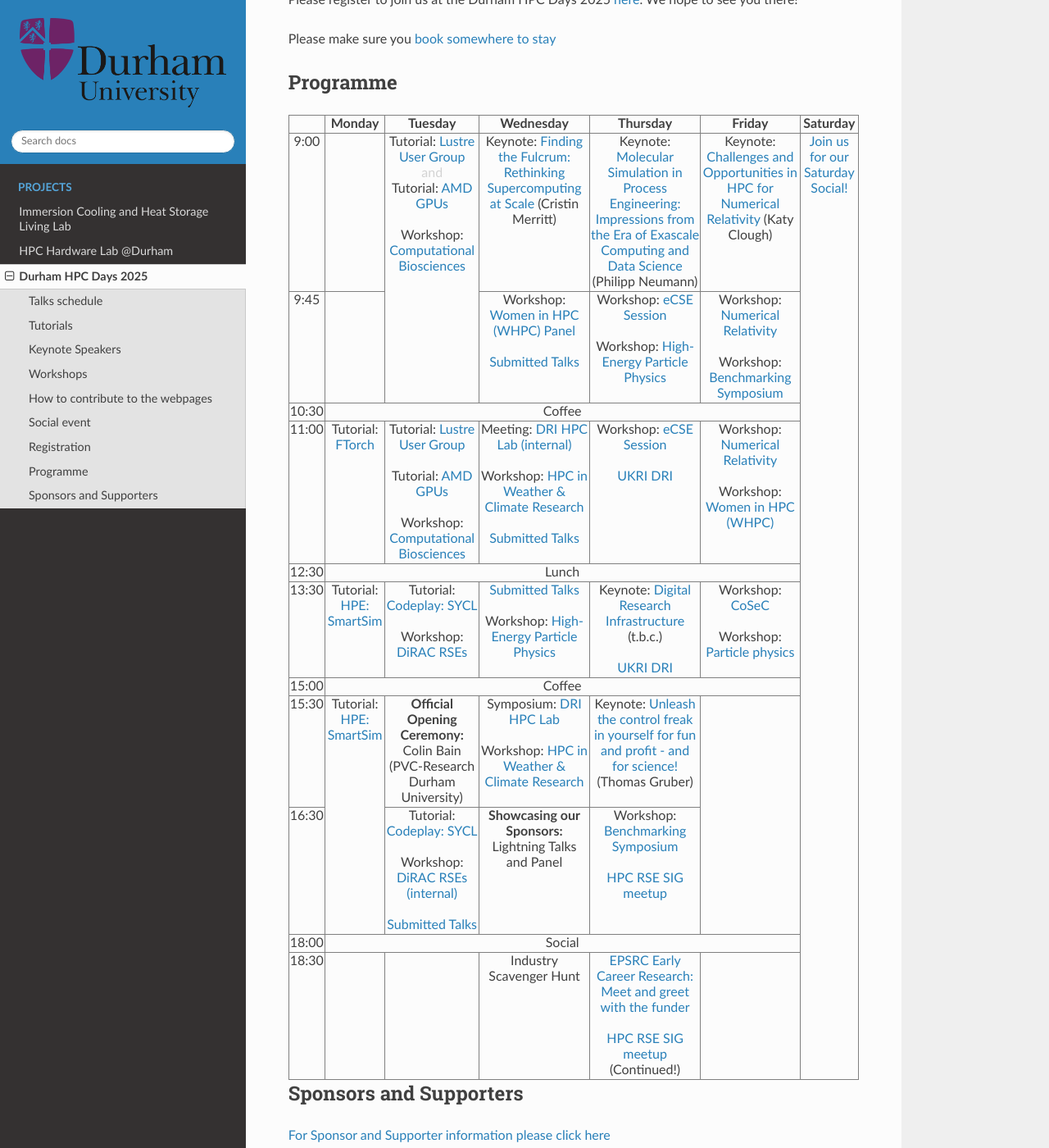
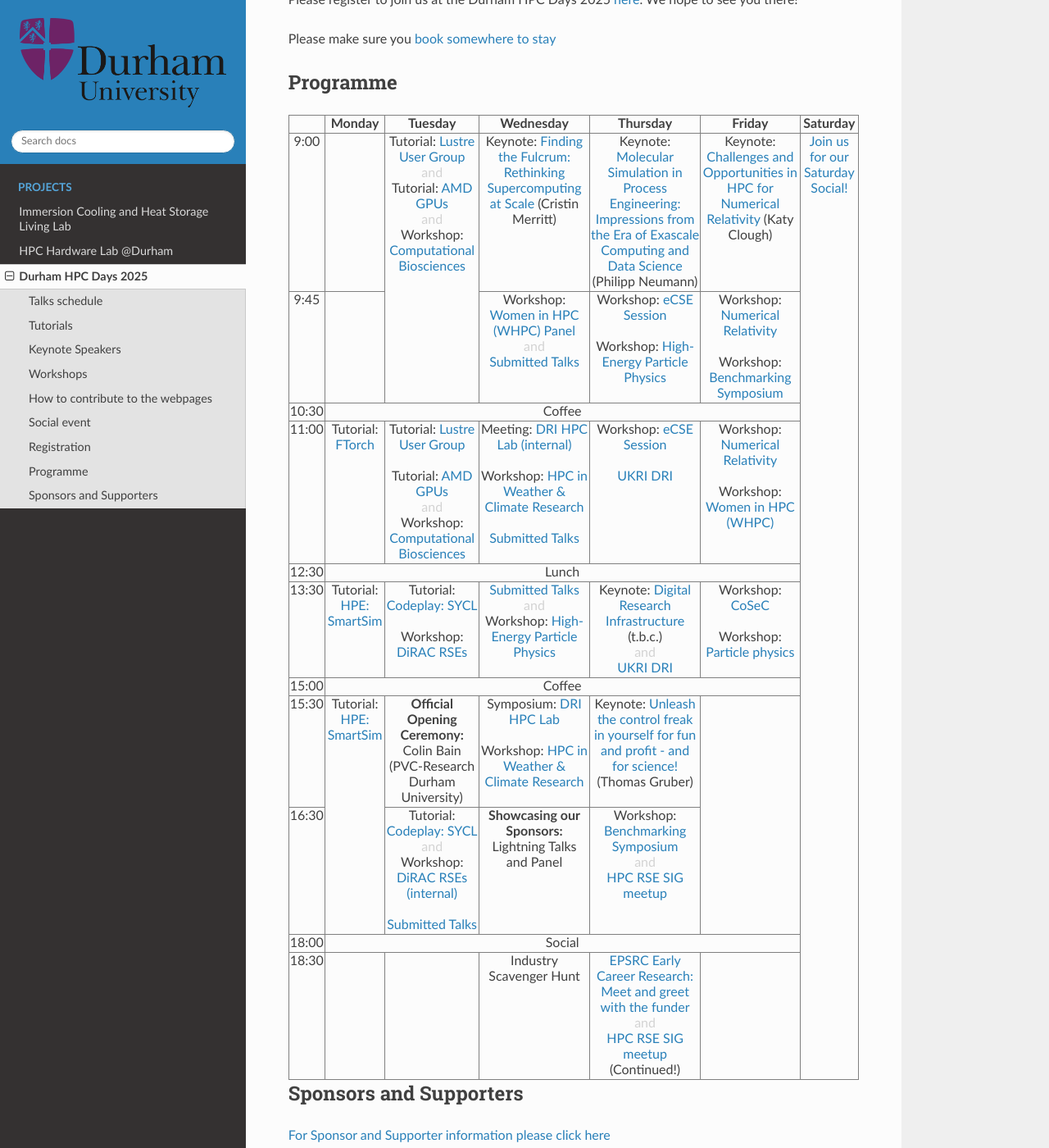
Before and after one commit to ilectra/durham, a Sphinx documentation site: the page built from docs/hpcdays/index.md, in a window 1280 px wide and 1400 px high, scrolled down 826 px. Shown: the whole window at 82% size. Built offline with Sphinx 7.4.7 and the Read the Docs theme 3.1.0, drawn with Linux system fonts in a browser that asks for light colours.

Commit message:
added ands

```diff
--- a/docs/hpcdays/index.md
+++ b/docs/hpcdays/index.md
@@ -37,7 +37,7 @@
 <tr>
   <td> 9:00 </td>
   <td> </td>
-  <td rowspan="2"> Tutorial: <a href="tutorials.html#lustre-user-group-darshan-profiling-on-lustre">Lustre User Group</a> <br /><div style="color:LightGrey;font-size=50%">and</div>  Tutorial: <a href="tutorials.html#amd-gpus-simplify-your-hpc-application-port-to-gpus-openmp-and-managed-memory-on-amd-mi300a-and-mi300x">AMD GPUs</a> <br /><br /> Workshop: <a href="workshops.html#computational-biosciences">Computational Biosciences</a></td>
+  <td rowspan="2"> Tutorial: <a href="tutorials.html#lustre-user-group-darshan-profiling-on-lustre">Lustre User Group</a> <br /><div style="color:LightGrey;font-size=50%">and</div>  Tutorial: <a href="tutorials.html#amd-gpus-simplify-your-hpc-application-port-to-gpus-openmp-and-managed-memory-on-amd-mi300a-and-mi300x">AMD GPUs</a> <br /><div style="color:LightGrey;font-size=50%">and</div> Workshop: <a href="workshops.html#computational-biosciences">Computational Biosciences</a></td>
   <td> Keynote: <a href="keynotes.html#cristin-merritt-chief-marketing-officer-alces-flight-ltd">Finding the Fulcrum: Rethinking Supercomputing at Scale</a> (Cristin Merritt)</td>
   <td> Keynote: <a href="keynotes.html#prof-dr-philipp-neumann">Molecular Simulation in Process Engineering: Impressions from the Era of Exascale Computing and Data Science</a> (Philipp Neumann) </td>
   <td> Keynote: <a href="keynotes.html#dr-katy-clough-stfc-ernest-rutherford-research-fellow">Challenges and Opportunities in HPC for Numerical Relativity</a> (Katy Clough) </td>
@@ -46,7 +46,7 @@
 <tr>
   <td> 9:45 </td>
   <td>  </td>
-  <td> Workshop: <a href="workshops.html#women-in-hpc-whpc">Women in HPC (WHPC) Panel</a> <br /><br /> <a href="talks.html#wednesday-4-june-2025-09-45-to-10-30">Submitted Talks</a> </td>
+  <td> Workshop: <a href="workshops.html#women-in-hpc-whpc">Women in HPC (WHPC) Panel</a> <br /><div style="color:LightGrey;font-size=50%">and</div> <a href="talks.html#wednesday-4-june-2025-09-45-to-10-30">Submitted Talks</a> </td>
   <td> Workshop: <a href="workshops.html#ecse-session">eCSE Session</a><br/><br/>Workshop: <a href="workshops.html#id1">High-Energy Particle Physics</a> </td>
   <td> Workshop: <a href="workshops.html#numerical-relativity">Numerical Relativity</a><br/><br/>
        Workshop: <a href="workshops.html#id2">Benchmarking Symposium</a> </td>
@@ -58,7 +58,7 @@
 <tr>
   <td> 11:00 </td>
   <td> Tutorial: <a href="tutorials.html#iccs-ftorch">FTorch</a> </td>
-  <td> Tutorial: <a href="tutorials.html#lustre-user-group-darshan-profiling-on-lustre">Lustre User Group</a> <br /> <br /> Tutorial: <a href="tutorials.html#amd-gpus-simplify-your-hpc-application-port-to-gpus-openmp-and-managed-memory-on-amd-mi300a-and-mi300x">AMD GPUs</a><br /><br /> Workshop: <a href="workshops.html#computational-biosciences">Computational Biosciences</a> </td>
+  <td> Tutorial: <a href="tutorials.html#lustre-user-group-darshan-profiling-on-lustre">Lustre User Group</a> <br /> <br /> Tutorial: <a href="tutorials.html#amd-gpus-simplify-your-hpc-application-port-to-gpus-openmp-and-managed-memory-on-amd-mi300a-and-mi300x">AMD GPUs</a><br /><div style="color:LightGrey;font-size=50%">and</div> Workshop: <a href="workshops.html#computational-biosciences">Computational Biosciences</a> </td>
   <td> Meeting: <a href="dri.html">DRI HPC Lab (internal)</a><br/><br /> Workshop: <a href="workshops.html#hpc-in-weather-climate-research">HPC in Weather & Climate Research</a> <br/><br/> <a href="talks.html#wednesday-4-june-2025-11-00-to-12-30">Submitted Talks</a></td>
   <td> Workshop: <a href="workshops.html#ecse-session">eCSE Session</a> <br/><br/><a href="dri.html">UKRI DRI</a> </td>
   <td> Workshop: <a href="workshops.html#numerical-relativity">Numerical Relativity</a> <br/><br/>Workshop: <a href="workshops.html#id3">Women in HPC (WHPC) </a> </td>
@@ -71,8 +71,8 @@
   <td> 13:30 </td>
   <td> Tutorial: <a href="tutorials.html#hpe-smartsim"> HPE: SmartSim</a> </td>
   <td> Tutorial: <a href="tutorials.html#codeplay-accelerate-your-code-on-gpus-and-more-using-c-and-sycl">Codeplay: SYCL</a> <br /> <br /> Workshop: <a href="workshops.html#dirac-rses"> DiRAC RSEs </a> </td>
-  <td> <a href="talks.html#wednesday-4-june-2025-13-30-to-15-00">Submitted Talks</a> <br /><br /> Workshop: <a href="workshops.html#hpc-htc-in-high-energy-physics">High-Energy Particle Physics</a> </td>
-  <td> Keynote: <a href="dri.html">Digital Research Infrastructure</a> <br /> (t.b.c.) <br /><br /> <a href="dri.html">UKRI DRI</a></td>
+  <td> <a href="talks.html#wednesday-4-june-2025-13-30-to-15-00">Submitted Talks</a> <br /><div style="color:LightGrey;font-size=50%">and</div> Workshop: <a href="workshops.html#hpc-htc-in-high-energy-physics">High-Energy Particle Physics</a> </td>
+  <td> Keynote: <a href="dri.html">Digital Research Infrastructure</a> <br /> (t.b.c.) <br /><div style="color:LightGrey;font-size=50%">and</div> <a href="dri.html">UKRI DRI</a></td>
   <td> Workshop: <a href="workshops.html#cosec">CoSeC</a> <br/><br/>Workshop: <a href="workshops.html#id4">Particle physics</a> </td>
 </tr>
 <tr>
@@ -89,9 +89,9 @@
 </tr>
 <tr>
   <td> 16:30 </td>
-  <td> Tutorial: <a href="tutorials.html#codeplay-accelerate-your-code-on-gpus-and-more-using-c-and-sycl">Codeplay: SYCL</a> <br /><br />  Workshop: <a href="workshops.html#dirac-rses">DiRAC RSEs (internal)</a> <br/><br/><a href="talks.html#tuesday-3-june-2025-16-30-to-17-50">Submitted Talks</a></td>
+  <td> Tutorial: <a href="tutorials.html#codeplay-accelerate-your-code-on-gpus-and-more-using-c-and-sycl">Codeplay: SYCL</a> <br /><div style="color:LightGrey;font-size=50%">and</div>  Workshop: <a href="workshops.html#dirac-rses">DiRAC RSEs (internal)</a> <br/><br/><a href="talks.html#tuesday-3-june-2025-16-30-to-17-50">Submitted Talks</a></td>
   <td> <b>Showcasing our Sponsors:</b> Lightning Talks and Panel</td>
-  <td>Workshop: <a href="workshops.html#benchmarking-symposium-benchmarking-of-hpc-systems-for-simulation-and-ai">Benchmarking Symposium</a><br /><br /><a href="workshops.html#hpc-rse-sig-meet-up">HPC RSE SIG meetup</a></td>
+  <td>Workshop: <a href="workshops.html#benchmarking-symposium-benchmarking-of-hpc-systems-for-simulation-and-ai">Benchmarking Symposium</a><br /><div style="color:LightGrey;font-size=50%">and</div><a href="workshops.html#hpc-rse-sig-meet-up">HPC RSE SIG meetup</a></td>
 </tr>
 <tr>
   <td> 18:00 </td>
@@ -102,7 +102,7 @@
   <td />
   <td />
   <td>Industry Scavenger Hunt</td>
-  <td><a href="keynotes.html#christian-oganbule-epsrc">EPSRC Early Career Research: Meet and greet with the funder</a><br /><br /><a href="workshops.html#hpc-rse-sig-meet-up">HPC RSE SIG meetup</a> <br />(Continued!)</td>
+  <td><a href="keynotes.html#christian-oganbule-epsrc">EPSRC Early Career Research: Meet and greet with the funder</a><br /><div style="color:LightGrey;font-size=50%">and</div><a href="workshops.html#hpc-rse-sig-meet-up">HPC RSE SIG meetup</a> <br />(Continued!)</td>
 </tr>
 </table>
 
```
